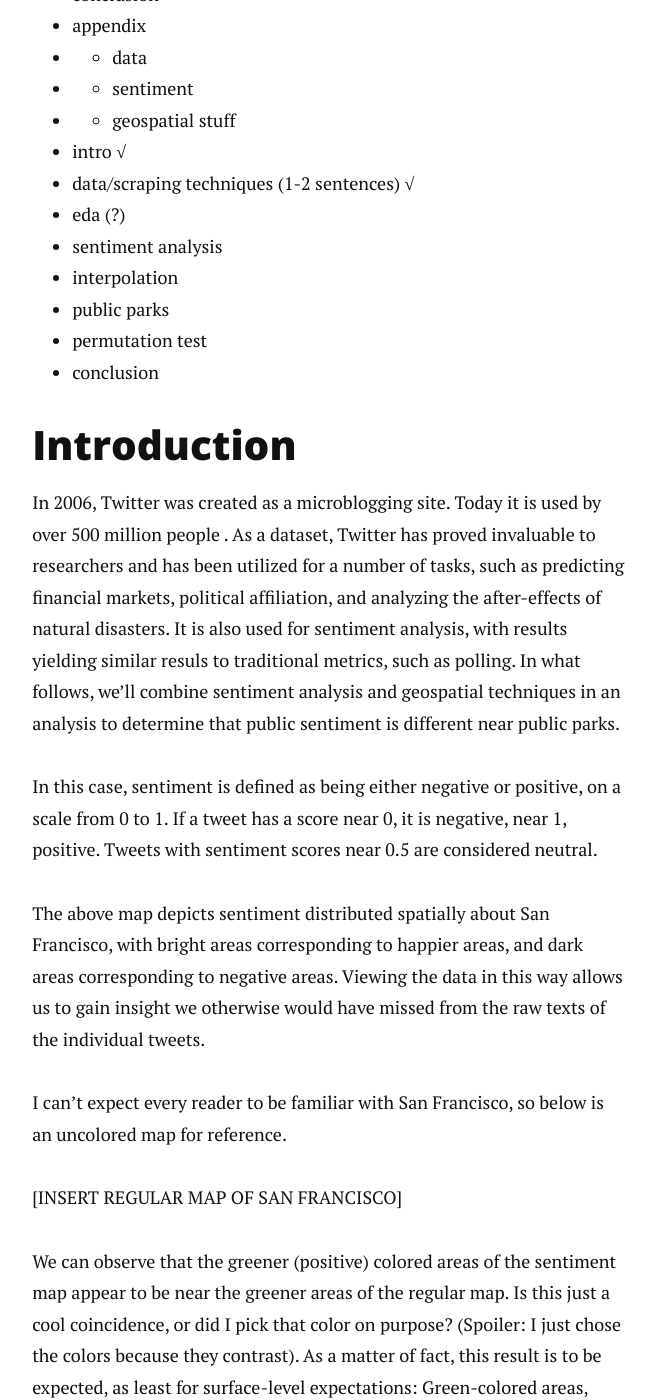
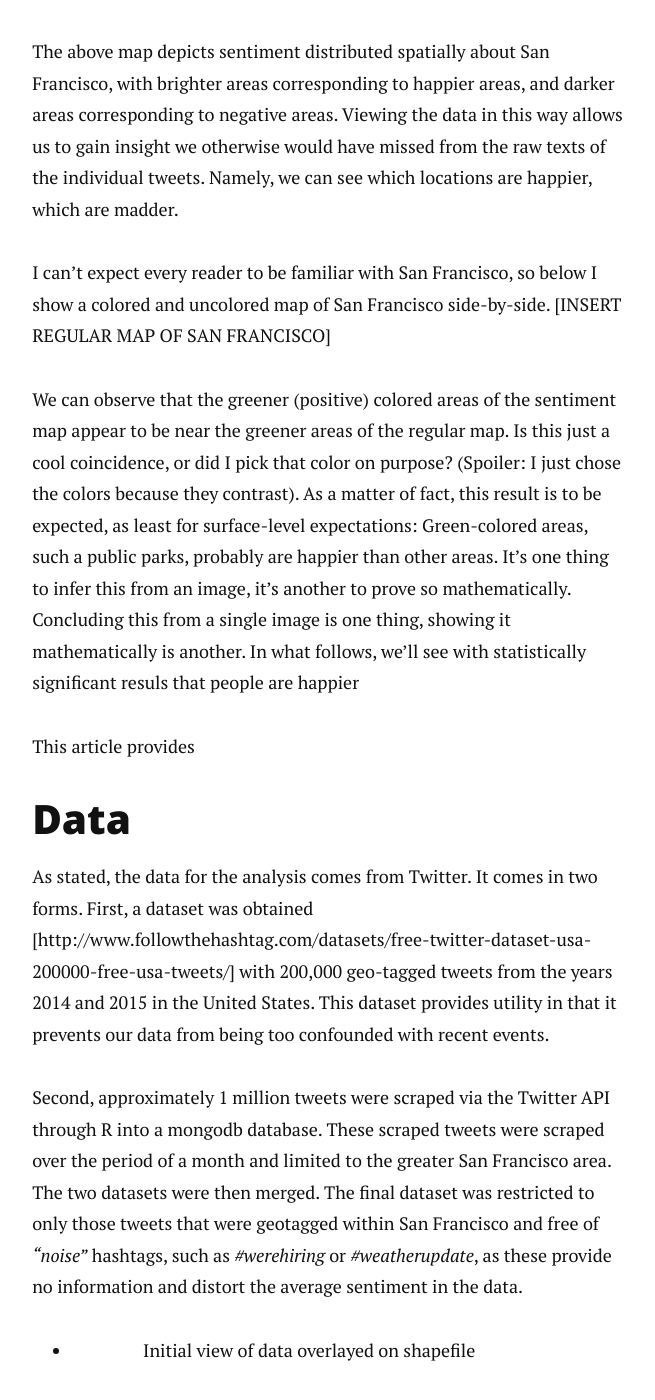
Before and after one commit to jwilber/old_website, a Jekyll site: the page built from _posts/2017-1-17-sf-sentiment-analysis.markdown, in a window 1280 px wide and 1400 px high, scrolled down 1411 px. Shown: the whole window, without its empty margins (310-965 px from the left). Built offline with Jekyll 4.4.1, drawn with Linux system fonts in a browser that asks for light colours; nearby versions of some CDN libraries; some of the changed text lies outside the part shown.

Commit message:
Update 2017-1-17-sf-sentiment-analysis.markdown

```diff
--- a/_posts/2017-1-17-sf-sentiment-analysis.markdown
+++ b/_posts/2017-1-17-sf-sentiment-analysis.markdown
@@ -5,9 +5,44 @@
 theme: cosmo
 ---
 
+<p class="intro"><span class="dropcap">T</span>his post his post uses scraped twitter data in combination with R and several geospatial techniques to analyze whether or not people in San Francisco are happier near public parks</p>
+
+## Introduction
+
+In 2006, Twitter was created as a microblogging site. Today it is used by over 500 million people . As a dataset, Twitter has proved invaluable to researchers and has been utilized for a number of tasks, such as predicting financial markets, political affiliation, and analyzing the after-effects of natural disasters.  In what follows, we'll combine sentiment analysis and geospatial techniques to determine that public sentiment is different near public parks.
+
 <img src="/images/idw_interpolation_plot.png" />
 
-<p class="intro"><span class="dropcap">T</span>his post his post uses scraped twitter data in combination with R and several geospatial techniques to analyze whether or not people in San Francisco are happier near public parks</p>
+The above map depicts sentiment distributed spatially about San Francisco, with brighter areas corresponding to happier areas, and darker areas corresponding to negative areas. Viewing the data in this way allows us to gain insight we otherwise would have missed from the raw texts of the individual tweets. Namely, we can see which locations are happier, which are madder.
+
+I can't expect every reader to be familiar with San Francisco, so below I show a colored and uncolored map of San Francisco side-by-side.
+[INSERT REGULAR MAP OF SAN FRANCISCO]
+
+We can observe that the greener (positive) colored areas of the sentiment map appear to be near the greener areas of the regular map. Is this just a cool coincidence, or did I pick that color on purpose? (Spoiler: I just chose the colors because they contrast). As a matter of fact, this result is to be expected, as least for surface-level expectations: Green-colored areas, such a public parks, probably are happier than other areas. It's one thing to infer this from an image, it's another to prove so mathematically. Concluding this from a single image is one thing, showing it mathematically is another.
+In what follows, we'll see with statistically significant resuls that people are happier
+
+This article provides
+
+
+
+## Data
+
+As stated, the data for the analysis comes from Twitter. It comes in two forms. First, a dataset was obtained [http://www.followthehashtag.com/datasets/free-twitter-dataset-usa-200000-free-usa-tweets/] with 200,000 geo-tagged tweets from the years 2014 and 2015 in the United States. This dataset provides utility in that it prevents our data from being too confounded with recent events.
+
+Second, approximately 1 million tweets were scraped via the Twitter API through R into a mongodb database. These scraped tweets were scraped over the period of a month and limited to the greater San Francisco area. The two datasets were then merged. The final dataset was restricted to only those tweets that were geotagged within San Francisco and free of *"noise"* hashtags, such as *#werehiring* or *#weatherupdate*, as these provide no information and distort the average sentiment in the data.
+
+* Initial view of data overlayed on shapefile
+
+* Sentiment Analysis
+  - word-embeddings
+  - should include eda?
+      - histograms of scores
+      - distribution plots of sentiment
+
+  In this case, sentiment is defined as being either negative or positive, on a scale from 0 to 1. If a tweet has a score near 0, it is negative, near 1, positive. Tweets with sentiment scores near 0.5 are considered neutral.
+
+
+
 
 # Outline
 
@@ -31,38 +66,3 @@
 * public parks
 * permutation test
 * conclusion
-
-
-
-## Introduction
-
-In 2006, Twitter was created as a microblogging site. Today it is used by over 500 million people . As a dataset, Twitter has proved invaluable to researchers and has been utilized for a number of tasks, such as predicting financial markets, political affiliation, and analyzing the after-effects of natural disasters. It is also used for sentiment analysis, with results yielding similar resuls to traditional metrics, such as polling. In what follows, we'll combine sentiment analysis and geospatial techniques  in an analysis to determine that public sentiment is different near public parks.
-
- In this case, sentiment is defined as being either negative or positive, on a scale from 0 to 1. If a tweet has a score near 0, it is negative, near 1, positive. Tweets with sentiment scores near 0.5 are considered neutral.
-
-The above map depicts sentiment distributed spatially about San Francisco, with bright areas corresponding to happier areas, and dark areas corresponding to negative areas. Viewing the data in this way allows us to gain insight we otherwise would have missed from the raw texts of the individual tweets.
-
-I can't expect every reader to be familiar with San Francisco, so below is an uncolored map for reference.
-
-[INSERT REGULAR MAP OF SAN FRANCISCO]
-
-We can observe that the greener (positive) colored areas of the sentiment map appear to be near the greener areas of the regular map. Is this just a cool coincidence, or did I pick that color on purpose? (Spoiler: I just chose the colors because they contrast). As a matter of fact, this result is to be expected, as least for surface-level expectations: Green-colored areas, such a public parks, probably are happier than other areas. It's one thing to infer this from an image, it's another to prove so mathematically. Concluding this from a single image is one thing, showing it mathematically is another.
-In what follows, we'll see with statistically significant resuls that people are happier
-
-This article provides
-
-
-
-## Data
-
-As stated, the data for the analysis comes from Twitter. It comes in two forms. First, a dataset was obtained [http://www.followthehashtag.com/datasets/free-twitter-dataset-usa-200000-free-usa-tweets/] with 200,000 geo-tagged tweets from the years 2014 and 2015 in the United States. This dataset provides utility in that it prevents our data from being too confounded with recent events.
-
-Second, approximately 1 million tweets were scraped via the Twitter API through R into a mongodb database. These scraped tweets were scraped over the period of a month and limited to the greater San Francisco area. The two datasets were then merged. The final dataset was restricted to only those tweets that were geotagged within San Francisco and free of *"noise"* hashtags, such as *#werehiring* or *#weatherupdate*, as these provide no information and distort the average sentiment in the data.
-
-* Initial view of data overlayed on shapefile
-
-* Sentiment Analysis
-  - word-embeddings
-  - should include eda?
-      - histograms of scores
-      - distribution plots of sentiment
```
